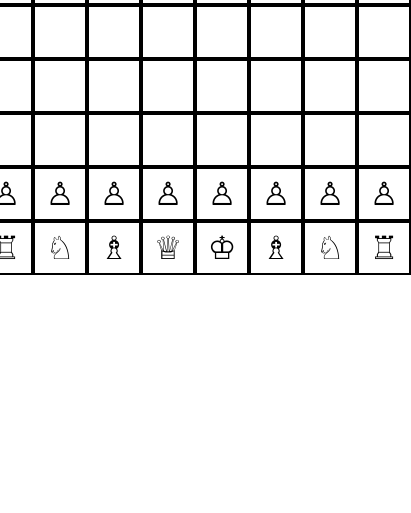
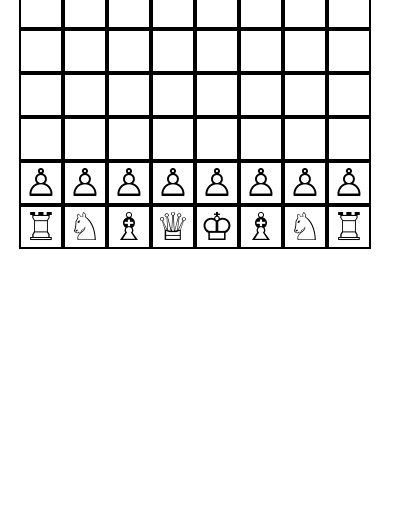
Before and after one commit to satishkhanal76/Chess-Multiplayer, a plain HTML site: page index.html in a window 390 px wide. Shown: the part 331-844 px from the top of the page, 411 px wide, since content can reach past the window. Drawn offline with Linux system fonts and the light colour scheme.

Commit message:
Added responsive for mobile.

```diff
--- a/css/styles.css
+++ b/css/styles.css
@@ -25,6 +25,7 @@ main {
     --block-height: 50px;
 
     --num-of-columns: 8;
+    font-size: 1.2rem;
 
     display: grid;
     grid-template-columns: repeat(var(--num-of-columns), auto);
@@ -40,7 +41,7 @@ main {
 
     align-items: center;
     justify-content: center;
-    font-size: 2rem;
+    font-size: 2em;
     cursor: pointer;
 
 
@@ -50,3 +51,10 @@ main {
     -ms-user-select: none; /* IE10+/Edge */
     user-select: none; /* Standard */
 }
+
+@media only screen and (max-width: 600px) {
+    .board {
+        --block-width: 40px;
+        --block-height: 40px;
+    }
+  }
```
